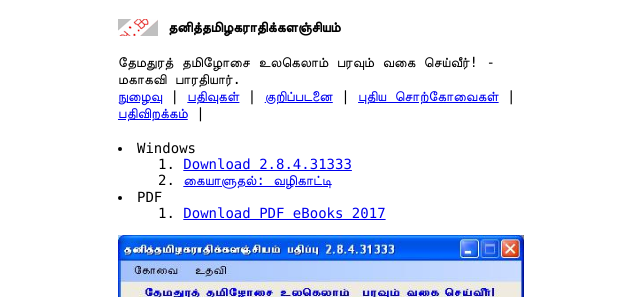
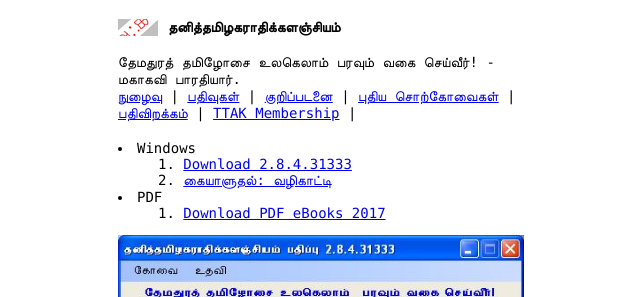
Before and after one commit to ThaniThamizhAkarathiKalanjiyam/win_ttak, a Jekyll site: the page built from index.md, in a window 1280 px wide. Shown: the top 297 px of the page, without its empty margins (319-959 px from the left). Built offline with Jekyll 4.4.1, drawn with Linux system fonts in a browser that asks for light colours; our own code applies the rules of GitHub Pages for plain Markdown files.

Commit message:
membership

```diff
--- a/_config.yml
+++ b/_config.yml
@@ -17,3 +17,5 @@
       href: '/definitions/'
     - title: 'பதிவிறக்கம்'
       href: '/downloads/'
+    - title: 'TTAK Membership'
+      href: '/ttakmembership/'
```
